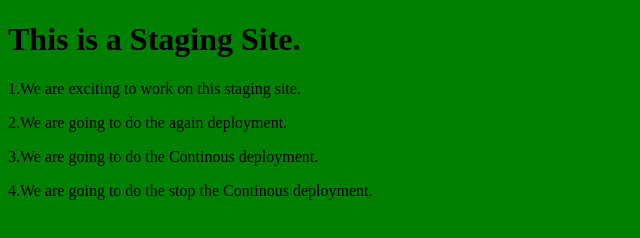
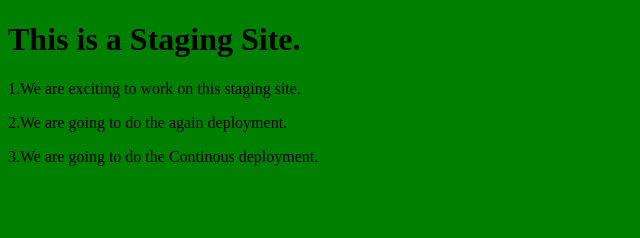
Before and after one commit to bridgecrew-perf6/App-Service-deploy, a plain HTML site: page index.html in a window 1280 px wide. Shown: the whole page, without its empty margins (0-640 px from the left). Drawn offline with Linux system fonts and the light colour scheme.

Commit message:
deleted fourth line

```diff
--- a/index.html
+++ b/index.html
@@ -10,6 +10,6 @@
         <p> 1.We are exciting to work on this staging site.</p>
         <p> 2.We are going to do the again deployment.</p>
         <p> 3.We are going to do the Continous deployment.</p>
-        <p> 4.We are going to do the stop the Continous deployment.</p>
+
 </body>
 </html>
```
